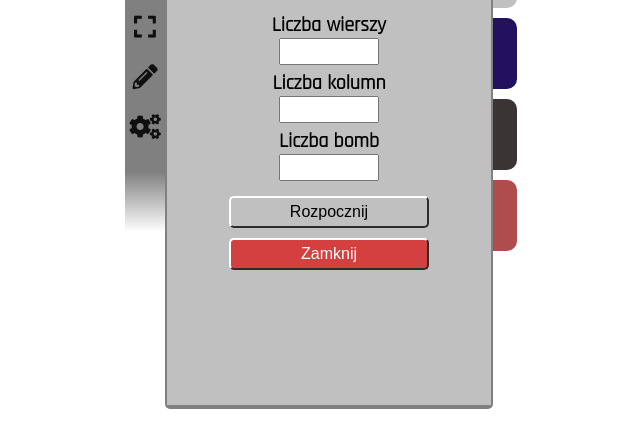
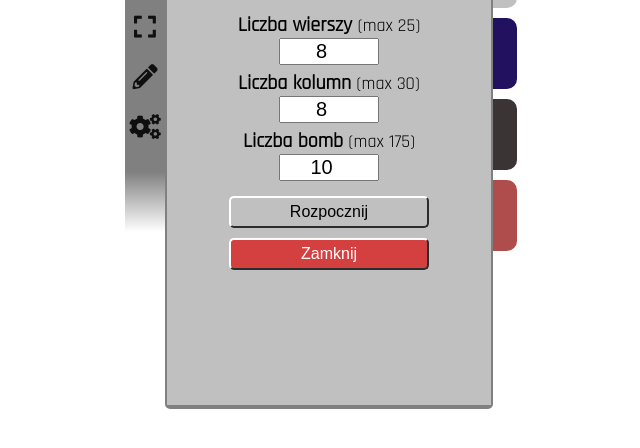
Before and after one commit to damiankubecki/Saper, a website built with Parcel: page index.html in a window 1280 px wide. Both pictures are taken after a click on the button 456 px from the left and 185 px from the top of the page. Shown: the part 108-556 px from the top of the page, without its empty margins (311-951 px from the left). Built offline with nearby package versions, Linux system fonts and the light colour scheme.

Commit message:
developed customGame window. work still in progress. modified one of the Board.js function (added larger side margins if the game board is too big)

```diff
--- a/src/js/Board.js
+++ b/src/js/Board.js
@@ -88,7 +88,10 @@ export default class Board extends Cells {
   #matchBodyToBoardSize() {
     const gameHeight = this.gameContainer.offsetHeight;
     const gameMargin = 100;
+    const gameWidth = this.gameContainer.offsetWidth;
     const windowHeight = window.innerHeight;
+
+    document.body.style.minWidth = gameWidth + 150 + 'px';
 
     if (gameHeight + gameMargin > windowHeight) {
       document.body.style.minHeight = gameHeight + gameMargin + "px";
--- a/src/js/window-templates/customGame.js
+++ b/src/js/window-templates/customGame.js
@@ -3,21 +3,47 @@ class WindowProps {
         this.title = 'Własna gra';
         this.content = `
         <div class="window__content__container">
-          <h4 class="window__content__subtitle">Liczba wierszy</h4>
+          <h4 class="window__content__subtitle">Liczba wierszy <span>(max 25)</span></h4>
           <input type="number" id="customGame-rows"/>
-          <h4 class="window__content__subtitle">Liczba kolumn</h4>
+          <h4 class="window__content__subtitle">Liczba kolumn <span>(max 30)</span></h4>
           <input type="number" id="customGame-cols"/>
-          <h4 class="window__content__subtitle">Liczba bomb</h4>
-          <input type="number" id="customGame-bombs" />
+          <h4 class="window__content__subtitle">Liczba bomb <span>(max 175)</span></h4>
+          <input type="number" id="customGame-bombs"/>
         </div>
         <button class="window__confirm">Rozpocznij</button>
         `;
         this.windowFunctions = game => {
             this.#game = game;
+            this.#fillFields();
         }
     }
 
     #game;
+
+
+    #fillFields() {
+        this.#fillRowsInput();
+        this.#fillColsInput();
+        this.#fillBombsInput();
+    }
+
+    #fillRowsInput() {
+        const rowsNumber = this.#game.getRowsNumber();
+        const rowsInput = document.querySelector('#customGame-rows');
+        rowsInput.value = rowsNumber;
+    }
+
+    #fillColsInput() {
+        const colsNumber = this.#game.getColsNumber();
+        const colsInput = document.querySelector('#customGame-cols');
+        colsInput.value = colsNumber;
+    }
+
+    #fillBombsInput() {
+        const bombsNumber = this.#game.getBombsNumber();
+        const bombsInput = document.querySelector('#customGame-bombs');
+        bombsInput.value = bombsNumber;
+    }
 }
 
 const window = new WindowProps();
--- a/src/style/components/_window.scss
+++ b/src/style/components/_window.scss
@@ -40,6 +40,11 @@
     &__subtitle {
       font-size: 2rem;
       padding-top: 5px;
+
+      & span {
+        font-size: 1.8rem;
+        font-weight: normal;
+      }
     }
 
     &__paragraph {
```
Also changed, not shown: src/style/style.css.
